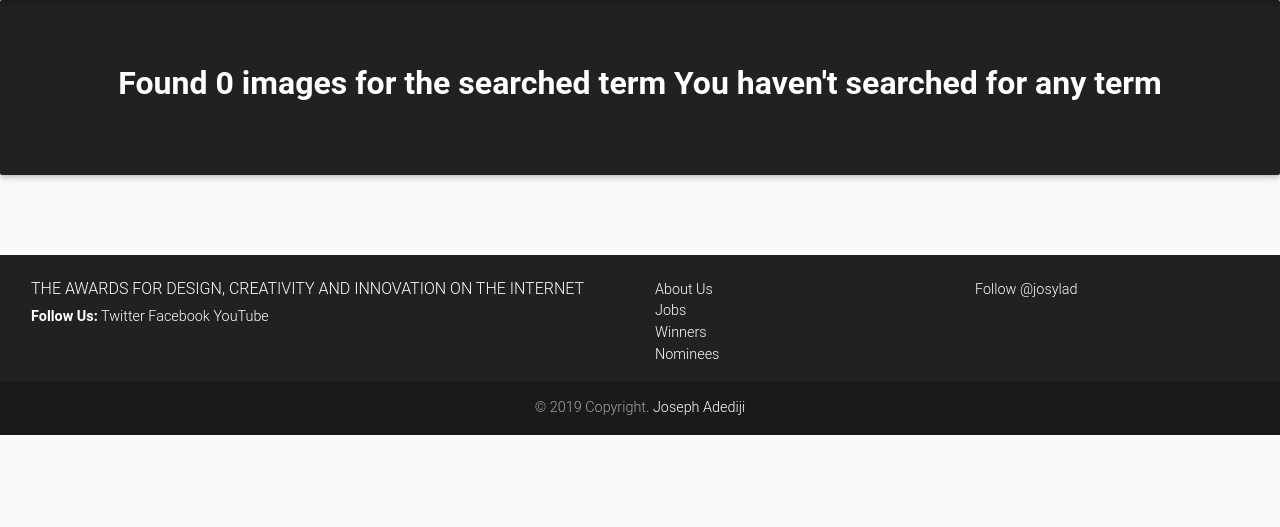
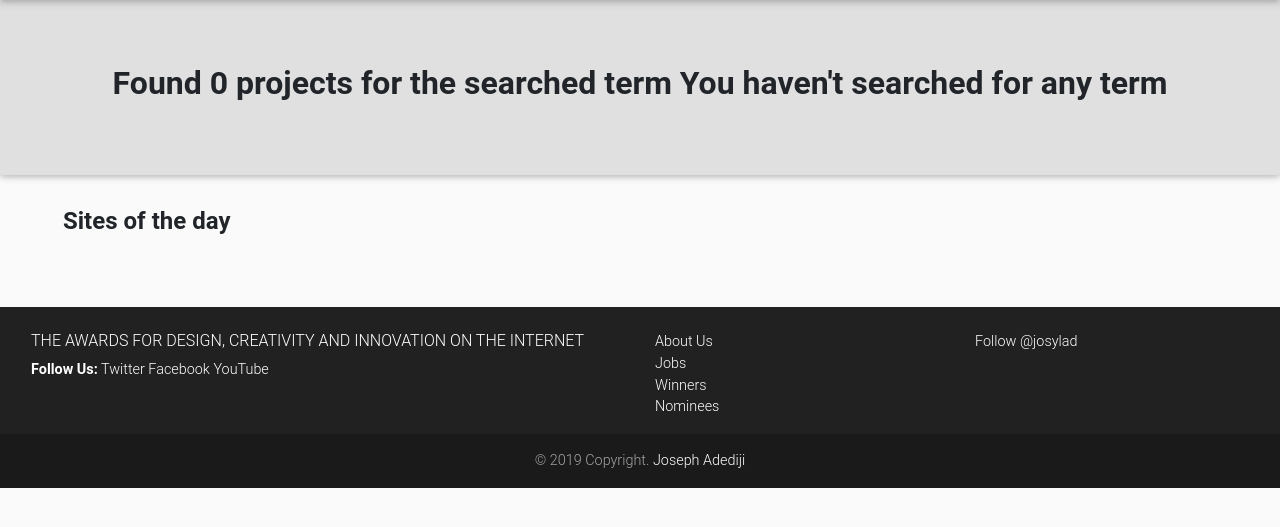
Before and after one commit to josylad/ReviewMe, a Django app: page /search/ in a window 1280 px wide. Shown: the part 78-605 px from the top of the page. Run offline with Django 3.2, Linux system fonts and the light colour scheme; the visitor is signed in with stand-in values (Sample User, id 1); some libraries are stand-ins or nearby versions.

Commit message:
redesign the search page template, change color of jumbotron and text

```diff
--- a/awwards/templates/search.html
+++ b/awwards/templates/search.html
@@ -6,130 +6,75 @@
 <div class="">
 
   <div class="">
-    {% if images %}
-    <div class="jumbotron jumbotron-fluid bg-dark">
+    {% if projects %}
+    <div class="jumbotron jumbotron-fluid bg-light">
         <div class="">
-          <h2 class="display-6 text-center font-weight-bold text-white">Found {{ images|length }} images for searched term {{message}}</h2>
+          <h2 class="display-6 text-center font-weight-bold">Found {{ projects|length }} projects for searched term {{message}}</h2>
         </div>
       </div>
     {% else %}
-    <div class="jumbotron jumbotron-fluid bg-dark">
+    <div class="jumbotron jumbotron-fluid bg-light">
         <div class="">
-          <h2 class="display-5 text-center font-weight-bold text-white">Found 0 images for the searched term {{message}}</h2>
+          <h2 class="display-5 text-center font-weight-bold">Found 0 projects for the searched term {{message}}</h2>
         </div>
       </div>
     {% endif %}
 
   </div>
 
-  <div class="container">
-
-      <div class="row">
-        <!-- Empty div -->
-        <div class="col-lg-2"></div>
-
-        <div class="col-lg-6">
-
-
-            {% for project_item in images %}
-                    <!-- Card -->
-              <div class="card mt-2 pb-2 mb-2">
-                <!-- Card header -->
-                <div class="card-footer text-dark font-weight-bold">
-                    {{project_item.Author}}
+  <div class="container-fluid">
+      <div class="mb-2 pb-2 pl-4 pr-2 ml-4 mr-1">
+          <h4 class="display-6 font-weight-bold"> Sites of the day </h4>
       </div>
 
+        <div class="row pl-2 pr-2 ml-1 mr-1">
+            {% for project_item in projects %}
+                <div class="col-lg-3">
+                    <div class="card-deck">
+
+                        <div class="card">
                           <!-- Card image -->
-                <div class="view overlay">
-                  <img class="card-img-top" src="{{project_item.image_file.url}}" alt="{{ project_item.image_name }}">
-                  <a href="/image/{{project_item.id}}">
-                    <div class="mask rgba-white-slight"></div>
+                        <div class="view overlay zoom">
+                            {% if project_item.project_image %}
+                            <a href="/project/{{project_item.id}}">
+                            <img class="card-img-top" src="{{project_item.project_image.url}}" alt="{{ project_item.project_name }}" height="300px">
+                            </a>
+                            {% else %}
+                            <a href="/project/{{project_item.id}}">
+                            <img  class="card-img-top" src="https://source.unsplash.com/1600x900/?fun,vacation" alt="{{ project_item.project_name }}">
+                            </a>
+                            {% endif %}
+
+                            <a href="/project/{{project_item.id}}">
+                              <div class="mask rgba-black-light">
+                                  <!-- <div class="d-flex justify-content-end">
+                                   <a href="{{project_item.link}}" target="_blank" title="Visit site"> <button type="button" class="btn btn-light px-3"><i class="fas fa-directions" aria-hidden="true"></i></button>
+                                  </a></div> -->
+                                <!-- <img class="ico-svg" src="/media/images/redo-arrow (2).png" alt=""> -->
+                              </div>
                             </a>
                           </div>
 
-                <!-- Card content -->
-                <div class="card-body">
-
-                  <!-- Title -->
-                  <p class="card-title font-weight-bold">{{ project_item.Author }} <span class="card-text ml-2"> {{ project_item.description }} </span></p>
-                  <!-- Text -->
-                  <!-- <p class="card-text">{{ project_item.description }}</p> -->
-                  <!-- Button -->
-                  {% for comment_item in comments %}
-
-                    {% if project_item.pk == comment_item.image.pk%}
-                  <p> {{comment_item.author}} <span class=""> {{comment_item.comment}} </span> </p>
-                  {% endif %}
-
-                  {% endfor %}
-
-                  <div><small class="text-black-50">{{project_item.pub_date|timesince}} ago</small></div>
-                </div>
-
-                <!-- Card footer -->
-
-
-              </div>
-              <!-- Card -->
-              {% endfor %}
-
-              </div>
-
-        <!-- empty div -->
-        <div class="col-lg-3"></div>
-        <div class="col-lg-1"></div>
-
+                          <div class="card-body pr-2 pl-2 pr-2 mr-2">
+                            <h5 class="card-title ml-4">{{ project_item.project_title }}</h5>
+                            <div class="row ml-2">
+                              <div class="col-lg-6 dark-text"> <small> <span class="mr-1"> From {{project_item.country.name}}</span> <img src="{{project_item.country.flag}}" alt=" {{project_item.country.name}} flag">  </small> </div>
+                              <div class="col-lg-6 dark-text d-flex justify-content-end"> <small> {{project_item.pub_date|date:"d /m/Y"}} </small> </div>
                             </div>
                           </div>
-
-            <!-- Modal starts here -->
-            {% for project_item in images %}
-            <div class="modal fade" id="img{{project_item.id}}" tabindex="-1" role="dialog" aria-labelledby="exampleModal3Label" aria-hidden="true">
-              <div class="modal-dialog" role="document">
-                <div class="modal-content">
-                  <div class="modal-header">
-                    <h5 class="modal-title" id="exampleModal3Label">{{ project_item.image_name }}</h5>
-                    <button type="button" class="close" data-dismiss="modal" aria-label="Close">
-                      <span aria-hidden="true">&times;</span>
-                    </button>
+                          <div class="card-footer">
+                            <small class="text-muted ml-2"><img src="{{ project_item.Author.profile.photo.url }}" alt="" class="rounded-circle img-fluid mr-1" style="width: 30px;">
+                            BY {{project_item.Author.first_name|upper}} </small>
                           </div>
-                  <div class="modal-body">
-
-
-                      <div class="">
-                        <figure class="">
-                          <img class="img-fluid" src="{{project_item.image_file.url}}"></a>
-                            <figcaption>
-                                <!-- Image title -->
-                                <h3><a class="font-weight-bold mb-3 black-text" href="/image/{{project_item.id}}">{{ project_item.image_name }}</a></h3>
-                                <!-- Excerpt -->
-                                <p class="dark-grey-text">{{ project_item.description }}</p>
-                                <!-- Image data -->
-                                <p>Posted: {{project_item.pub_date|timesince}} ago, <br>
-                                </p>
-                                <!-- The text field -->
-                                    Copy Image Link: <input class="form-control form-control-sm" type="text" value="https://jogallery.herokuapp.com/image/{{project_item.id}}"  readonly="readonly">
-
-                                    <!-- The button used to copy the text -->
-
-                          </figcaption>
-                        </figure>
                         </div>
 
 
                       </div>
-                  <div class="modal-footer">
-                    <button type="button" class="btn btn-secondary" data-dismiss="modal">Close</button>
-                    <!-- <button type="button" class="btn btn-primary">Save changes</button> -->
+                    <!-- end of card deck  -->
+
+                </div>
+          {% endfor %}
         </div>
     </div>
-              </div>
-            </div>
-            {% endfor %}
-
-
-</div>
-
-
 
 {% endblock %}
```
Lines whose indentation alone changed are shown as unchanged.
